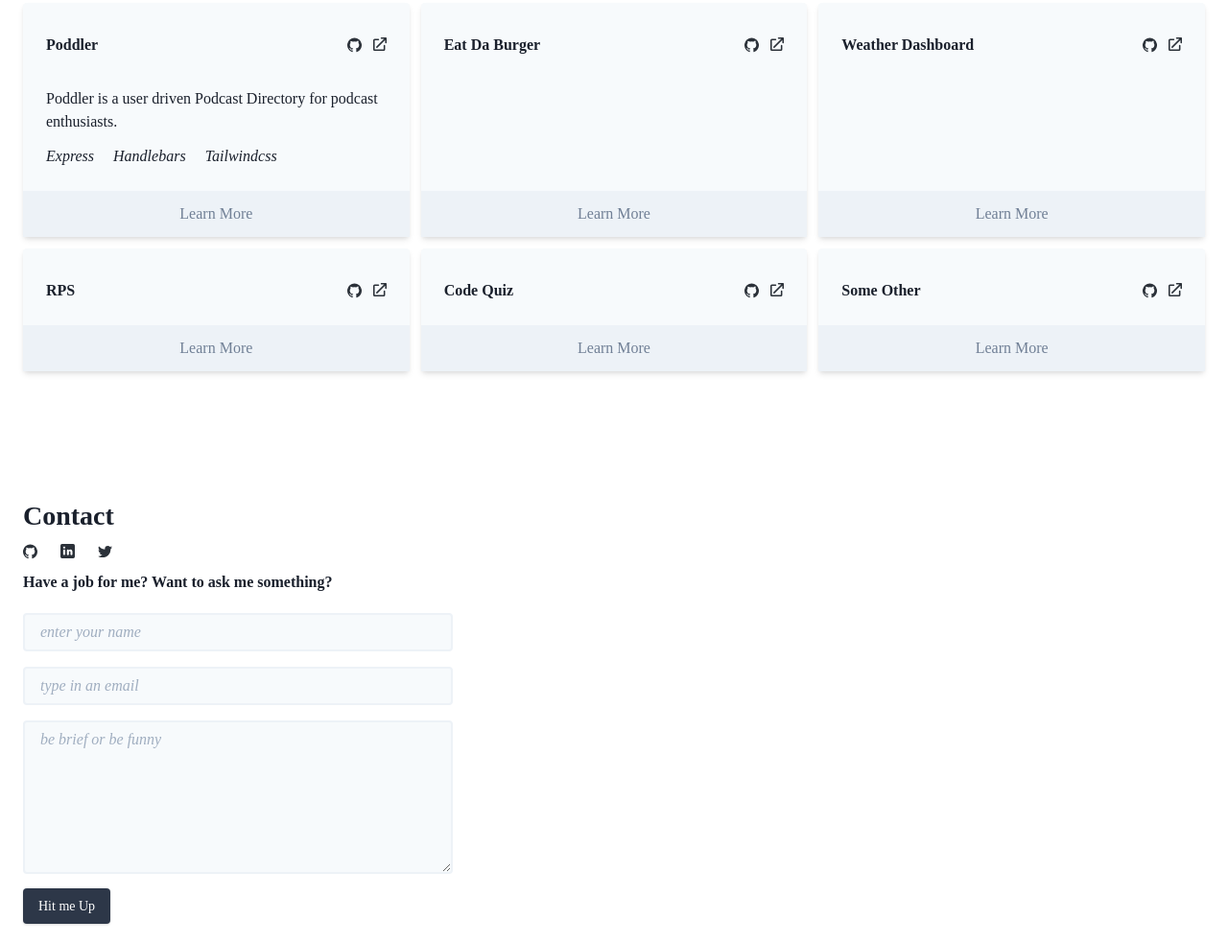
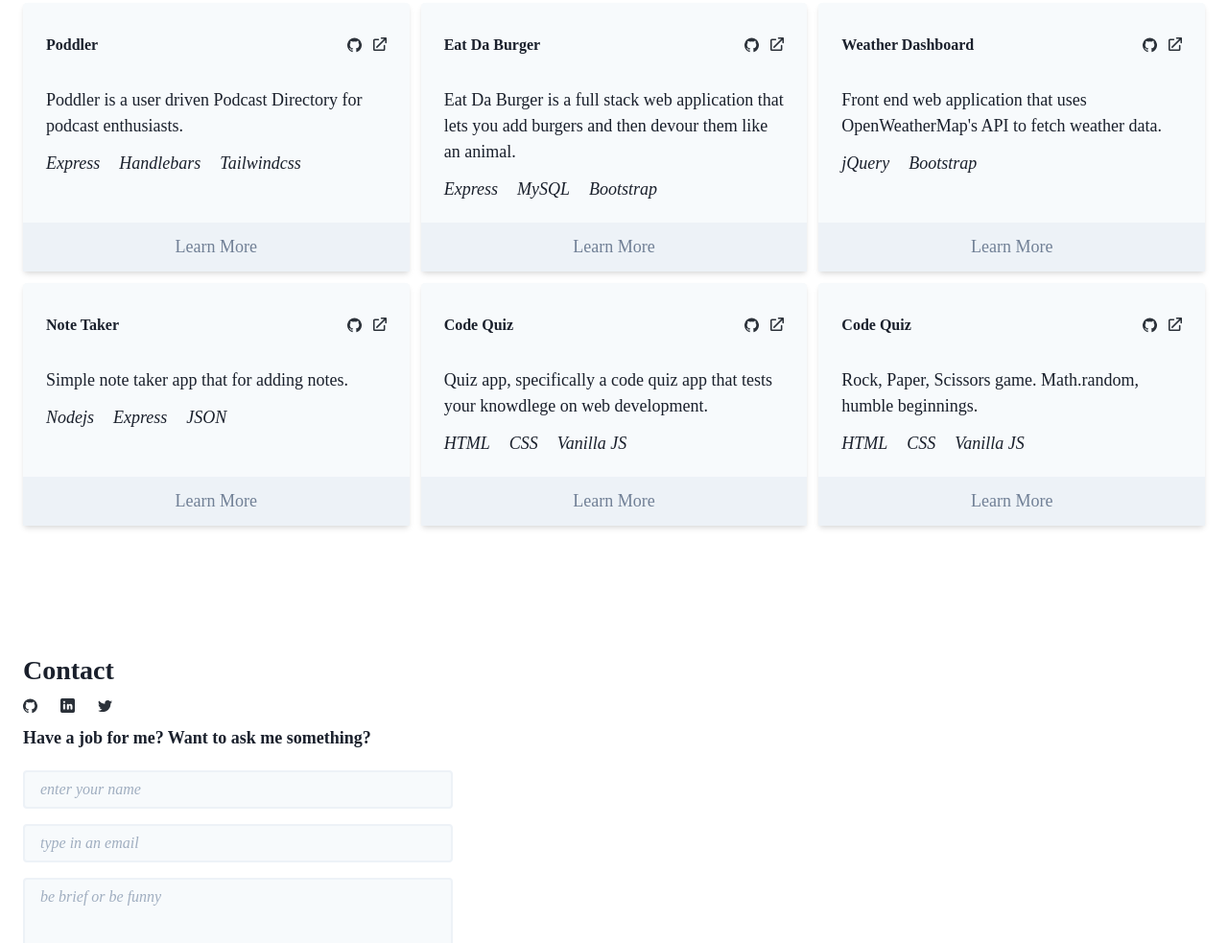
Before and after one commit to yarocruz/portfolio-2020, a Gatsby site: page / in a window 1280 px wide. Shown: the part 805-1788 px from the top of the page at 96% size. Built offline with nearby package versions, Linux system fonts and the light colour scheme; Gatsby itself is replaced by a stand-in of ours; a web font is replaced by a local one.

Commit message:
added the poddler project page

```diff
--- a/src/assets/tailwind.css
+++ b/src/assets/tailwind.css
@@ -9,7 +9,8 @@ body {
 }
 
 .intro,
-.contact {
+.contact,
+.page {
 	margin: 130px auto;
 }
 
@@ -18,6 +19,10 @@ body {
 	font-size: 28px;
 }
 
+p {
+	font-size: 18px;
+}
+
 .icon:hover {
 	fill: #407acb;
 }
--- a/src/components/projectCard.js
+++ b/src/components/projectCard.js
@@ -31,7 +31,7 @@ const projectCard = (props) => {
 
             </p>
             <div className="absolute w-full bottom-0 right-0 bg-gray-200 text-center text-gray-600 py-3">
-                <Link className="hover:text-blue-500" to="/projectname">
+                <Link className="hover:text-blue-500" to={props.pageRoute}>
                     <p>Learn More</p>
                 </Link>
             </div>
--- a/src/pages/index.js
+++ b/src/pages/index.js
@@ -19,12 +19,49 @@ const IndexPage = () => (
           demoLink="https://sheltered-gorge-46855.herokuapp.com/"
           description="Poddler is a user driven Podcast Directory for podcast enthusiasts."
           tech={["Express", "Handlebars", "Tailwindcss"]}
+          pageRoute="/poddler/"
         />
-        <ProjectCard title="Eat Da Burger" />
-        <ProjectCard title="Weather Dashboard" />
-        <ProjectCard title="RPS" />
-        <ProjectCard title="Code Quiz" />
-        <ProjectCard title="Some Other" />
+        <ProjectCard
+          title="Eat Da Burger"
+          githubLink="https://github.com/yarocruz/eat-da-burger"
+          demoLink="https://aqueous-beyond-86348.herokuapp.com/"
+          description="Eat Da Burger is a full stack web application that lets you add burgers and then devour them like an animal."
+          tech={["Express", "MySQL", "Bootstrap"]}
+          pageRoute="/wip/"
+        />
+        <ProjectCard
+          title="Weather Dashboard"
+          githubLink="https://github.com/yarocruz/weather-dashboard"
+          demoLink="https://yarocruz.github.io/weather-dashboard/"
+          description="Front end web application that uses OpenWeatherMap's API to fetch weather data."
+          tech={["jQuery", "Bootstrap"]}
+          pageRoute="/wip/"
+        />
+        <ProjectCard
+          title="Note Taker"
+          githubLink="https://github.com/yarocruz/note-taker"
+          demoLink="https://secret-ravine-58567.herokuapp.com/"
+          description="Simple note taker app that for adding notes."
+          tech={["Nodejs", "Express", "JSON"]}
+          pageRoute="/wip/"
+        />
+        <ProjectCard
+          title="Code Quiz"
+          githubLink="https://github.com/yarocruz/code-quiz"
+          demoLink="https://yarocruz.github.io/code-quiz/"
+          description="Quiz app, specifically a code quiz app that tests your knowdlege on web development."
+          tech={["HTML", "CSS", "Vanilla JS"]}
+          pageRoute="/wip/"
+        />
+        <ProjectCard
+          title="RPS"
+          title="Code Quiz"
+          githubLink="https://github.com/yarocruz/rps"
+          demoLink="https://yarocruz.github.io/rps/"
+          description="Rock, Paper, Scissors game. Math.random, humble beginnings."
+          tech={["HTML", "CSS", "Vanilla JS"]}
+          pageRoute="/wip/"
+        />
       </div>
 
       <ContactForm />
--- /dev/null
+++ b/src/pages/poddler.js
@@ -0,0 +1,47 @@
+import React from "react"
+import { Link } from "gatsby"
+
+import poddlerPic from "../images/poddler-screenshot.png";
+
+
+const PoddlerPage = () => (
+    <div className="container text-gray-900 mx-auto mx-10 my-10">
+        <div className="page p-5">
+            <div className="flex items-center mb-5">
+                <h1 className="secondary-heading pr-5">Poddler</h1>
+                <div className="flex">
+                    <a href="#">
+                        <svg xmlns="http://www.w3.org/2000/svg" width="15" height="15.66" viewBox="0 0 15 14.66">
+                            <path className="icon" id="Path_1" data-name="Path 1" d="M143.812,107.408a7.5,7.5,0,0,0-2.371,14.62c.373.069.511-.166.511-.364v-1.276c-2.086.46-2.528-1-2.528-1a2.008,2.008,0,0,0-.833-1.1c-.677-.46.055-.46.055-.46a1.579,1.579,0,0,1,1.147.774,1.6,1.6,0,0,0,2.183.626,1.593,1.593,0,0,1,.46-1c-1.667-.189-3.417-.833-3.417-3.707a2.9,2.9,0,0,1,.769-2.012,2.731,2.731,0,0,1,.074-1.985s.631-.2,2.063.769a7.1,7.1,0,0,1,3.758,0c1.432-.972,2.058-.769,2.058-.769a2.717,2.717,0,0,1,.078,1.985,2.9,2.9,0,0,1,.769,2.012c0,2.883-1.754,3.513-3.426,3.684a1.773,1.773,0,0,1,.511,1.381c0,1,0,1.814,0,2.058s.134.433.516.364a7.506,7.506,0,0,0-2.376-14.62Z" transform="translate(-136.302 -107.38)" fill="#2b3139" fillRule="evenodd" />
+                        </svg>
+                    </a>
+                    <a href="#" target="_blank" rel="noopener noreferrer" className="ml-3">
+                        <svg xmlns="http://www.w3.org/2000/svg" width="14" height="14" viewBox="0 0 14 14">
+                            <path className="icon" id="icon-external-link" d="M15.444,5.652,7.433,13.663a.778.778,0,1,1-1.089-1.1l8-8H11.556a.778.778,0,0,1,0-1.556h4.667A.778.778,0,0,1,17,3.778V8.444a.778.778,0,1,1-1.556,0Zm-1.556,5.9a.778.778,0,0,1,1.556,0v3.889A1.556,1.556,0,0,1,13.889,17H4.556A1.556,1.556,0,0,1,3,15.444V6.111A1.56,1.56,0,0,1,4.556,4.556H8.444a.778.778,0,1,1,0,1.556H4.556v9.333h9.333Z" transform="translate(-3 -3)" fill="#2b3139" />
+                        </svg>
+                    </a>
+                </div>
+            </div>
+
+            <img className="lg:max-w-3xl max-w-full mb-5 shadow" src={poddlerPic} alt="screenshot of poddler applications" />
+
+            <p className="max-w-3xl my-5">Poddler is a user driven Podcast Directory. Its purpose is to aid people in the discoverability of podcasts to listen to.
+            A user can bookmark different collections, essentially a list of podcasts. The app lets you name and add a collection, and rate and review a particular podcasts.
+                The longterm vision is to create a community of avid Podcast listeners to signup. It will be like Goodreads but for podcasts.</p>
+
+            <h1 className="secondary-heading pr-5">Technologies</h1>
+
+            <p className="max-w-3xl my-5">Poodler is a full stack CRUD web app that uses Node and Express with MySQL and Sequelize for the database management.
+            It uses Handlebars as the templating engine, with Tailwindcss for the styling, and jQuery on the front end.</p>
+
+            <h1 className="secondary-heading pr-5">Problems and Solutions</h1>
+
+            <p className="max-w-3xl my-5">Poodler was the second group project for UCF’s Coding Bootcamp. Me and three other people collaborated on the project through Git and Github.
+            While I worked mostly on the front end, I also worked a bit on the backend retructuring a bit some of the table schemas and associations.</p>
+
+            <Link className="shadow bg-gray-800 hover:bg-gray-900 focus:shadow-outline focus:outline-none text-white text-sm py-2 px-4 rounded" to="/">Go back to the homepage</Link>
+        </div>
+    </div>
+)
+
+export default PoddlerPage
--- /dev/null
+++ b/src/pages/wip.js
@@ -0,0 +1,21 @@
+import React from "react"
+import { Link } from "gatsby"
+
+import poddlerPic from "../images/poddler-screenshot.png";
+
+
+const WIPPage = () => (
+    <div className="container text-gray-900 mx-auto mx-10 my-10">
+        <div className="page p-5">
+            <div className="mb-5">
+                <h1 className="secondary-heading pr-5">WIP</h1>
+            </div>
+
+            <p className="max-w-3xl my-5">This page is currently under construction. To see the projects go back to the projects page and click the Github or demo link icons.</p>
+
+            <Link className="shadow bg-gray-800 hover:bg-gray-900 focus:shadow-outline focus:outline-none text-white text-sm py-2 px-4 rounded" to="/">Go back to the homepage</Link>
+        </div>
+    </div>
+)
+
+export default WIPPage
```
Also changed, not shown: src/images/poddler-screenshot.png (added).
